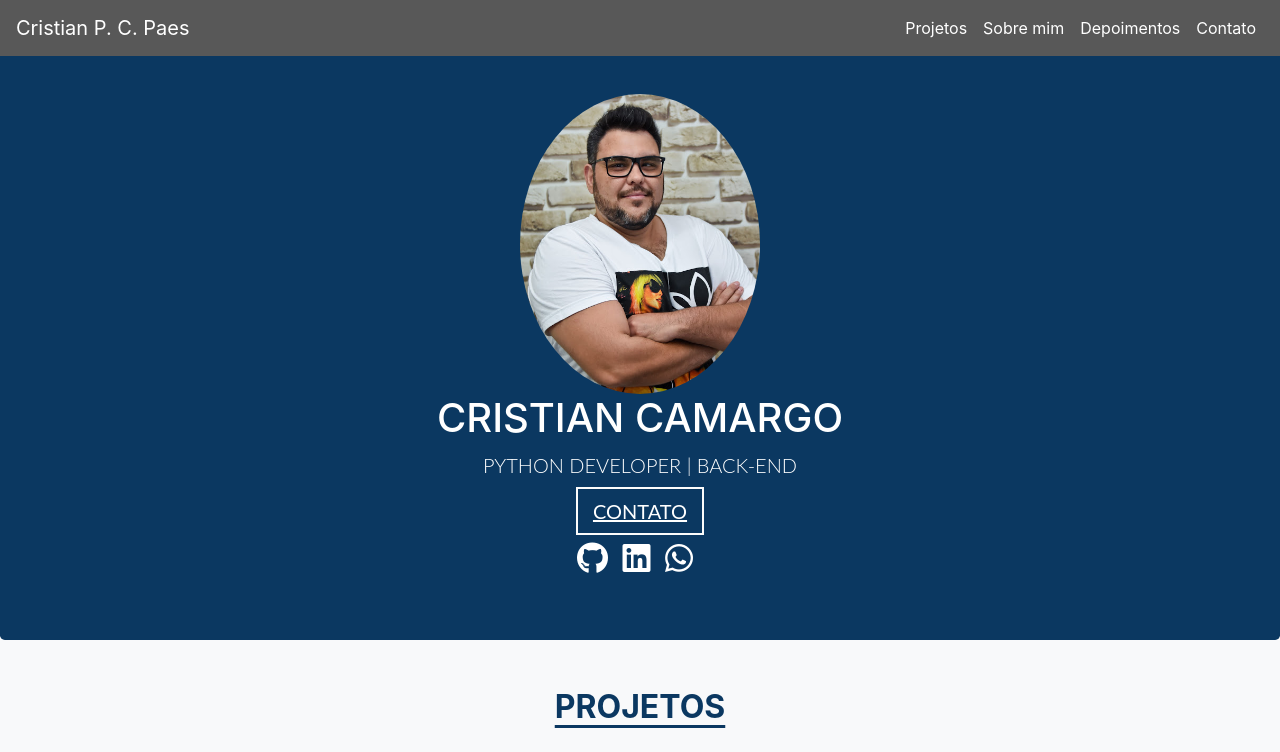
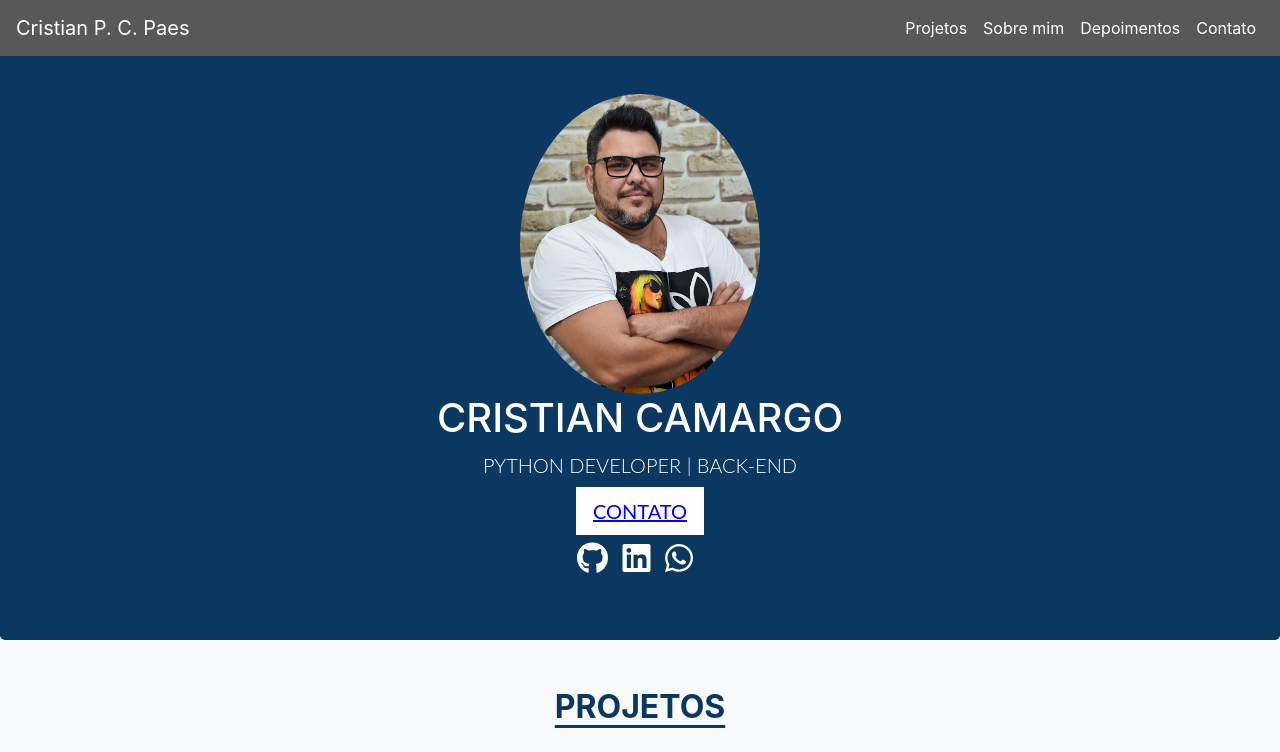
Before and after one commit to cristianpaes/portfolio_cristian, a plain HTML site: page index.html in a window 1280 px wide. In both pictures the pointer is over the link "CONTATO". Shown: the top 752 px of the page. Drawn offline with nearby package versions, Linux system fonts and the light colour scheme.

Commit message:
atualização CSS

```diff
--- a/static/style.css
+++ b/static/style.css
@@ -33,8 +33,9 @@ color: white !important;
 }
 
 .btnCont:hover{
-    color: white;
-    border: 2px solid rgb(252, 252, 252)
+    background-color: white;
+    color: blue;
+    border: 2px solid rgb(252, 252, 252);
 }
 
 
```
